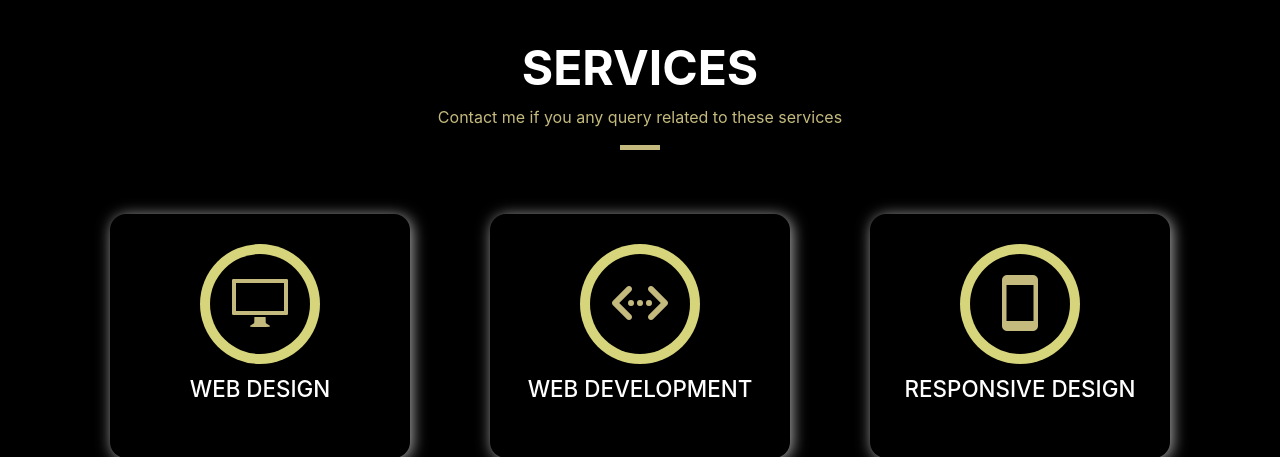
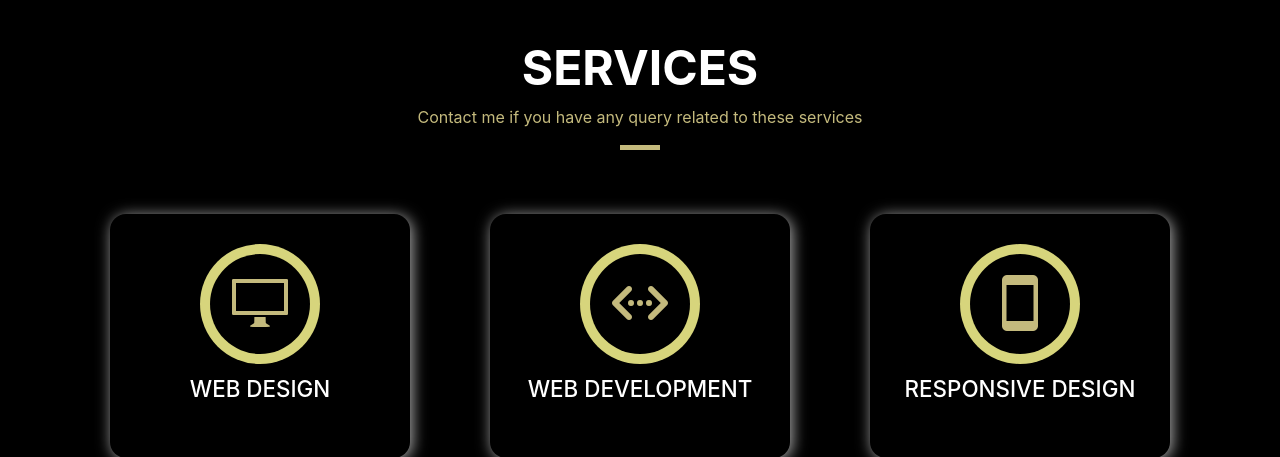
Before and after one commit to SafaanHashmi/safaanamin.github.io, a PHP site: page / in a window 1280 px wide. Shown: the part 3091-3548 px from the top of the page. Run offline with PHP 8.4, Linux system fonts and the light colour scheme; some web fonts are replaced.

Commit message:
Update index.php

```diff
--- a/index.php
+++ b/index.php
@@ -11,7 +11,7 @@
 
   <!-- Favicons -->
   <link href="assets/img/safaan amin hashmi logo large.png" rel="icon">
-  <link href="assets/img/safaan amin hashmi large.png" rel="apple-touch-icon">
+  <link href="assets/img/safaan amin hashmi logo large.png" rel="apple-touch-icon">
 
   <!-- Vendor CSS Files -->
   <link href="assets/vendor/bootstrap/css/bootstrap.min.css" rel="stylesheet">
@@ -364,7 +364,7 @@
                 </div>
                 <div class="content-test">
                   <p class="description lead">
-                    Weather Inspect is a weater card which can be used to get weather update of any city just by simply entering the name
+                    Weather Inspect is a weather card which can be used to get weather update of any city just by simply entering the name
 					of that city. I used API of O.W.M. to collect the data and than decoded it in json format to use it propely. I have also
 					used PHP and cURL to connect to the server of O.W.M.
                   </p>
@@ -468,7 +468,7 @@
                 </div>
                 <div class="content-test">
                   <p class="description lead">
-                    A simple static website made by using google tools according to the need of the client.
+                    A simple static website made by using google tools according to the need and budget of the client.
                   </p>
                   <!--<span class="comit"><i class="fa fa-quote-right"></i></span>-->
 				  <a href="https://globalsolutionsindore.business.site/?utm_source=gmb&utm_medium=referral" class="btn-get-started" target="_blank">Visit Now</a>
@@ -490,7 +490,7 @@
                 Services
               </h3>
               <p class="subtitle-a">
-                Contact me if you any query related to these services
+                Contact me if you have any query related to these services
               </p>
               <div class="line-mf"></div>
             </div>
```
